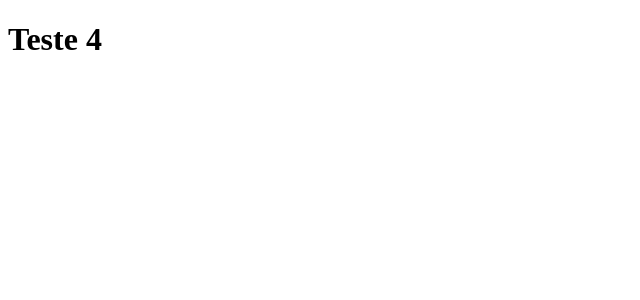
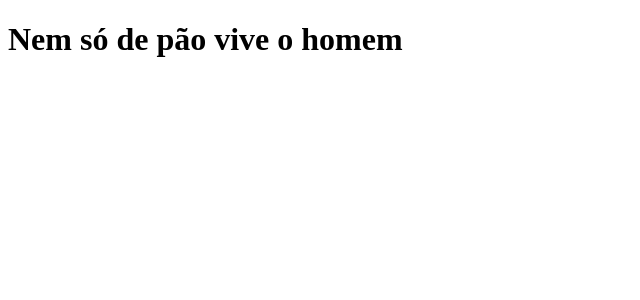
Before and after one commit to DerickDiasDev/clone-tabnews, a Next.js app: page / in a window 1280 px wide. Shown: the top 300 px of the page, without its empty margins (0-640 px from the left). Built offline with nearby package versions, Linux system fonts and the light colour scheme.

Commit message:
modifica o pages

```diff
--- a/pages/index.js
+++ b/pages/index.js
@@ -1,5 +1,5 @@
 function Home() {
-  return <h1>Teste 4</h1>;
+  return <h1>Nem só de pão vive o homem</h1>;
 }
 
 export default Home;
```
